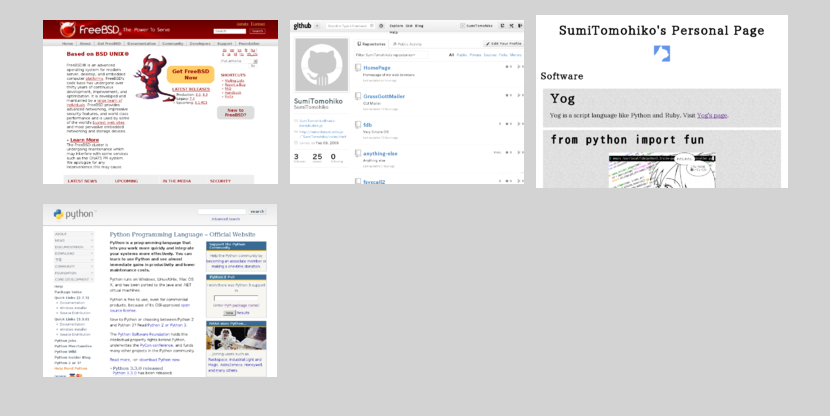
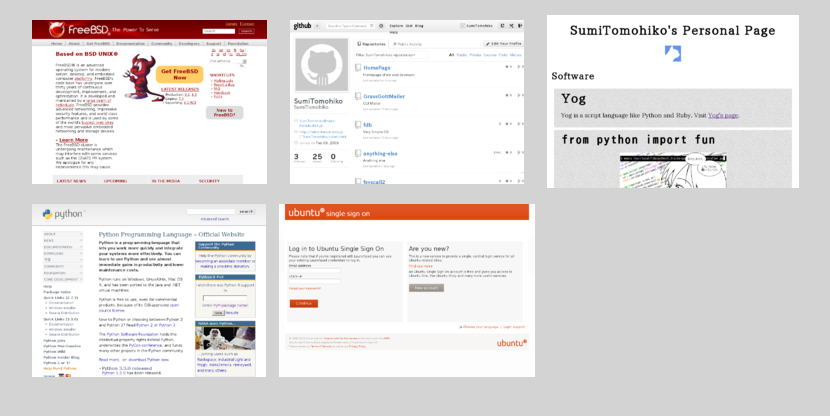
Before and after one commit to SumiTomohiko/HomePage, a plain HTML site: page index.html in a window 1280 px wide. Shown: the whole page, without its empty margins (225-1055 px from the left). Drawn offline with Linux system fonts and the light colour scheme.

Commit message:
Added a link to Ubuntu One.

```diff
--- a/index.html
+++ b/index.html
@@ -39,7 +39,9 @@
         <td><a href="http://www.python.org/">
             <img src="Python Programming Language - Official Website.png" title="Python Programming Language - Official Websize"/>
         </a></td>
-        <td></td>
+        <td><a href="http://one.ubuntu.com/files">
+          <img src="Ubuntu One.png" title="Ubuntu One"/>
+        </a></td>
         <td></td>
       </tr>
     </tbody>
```
Also changed, not shown: Ubuntu One.png (added).
